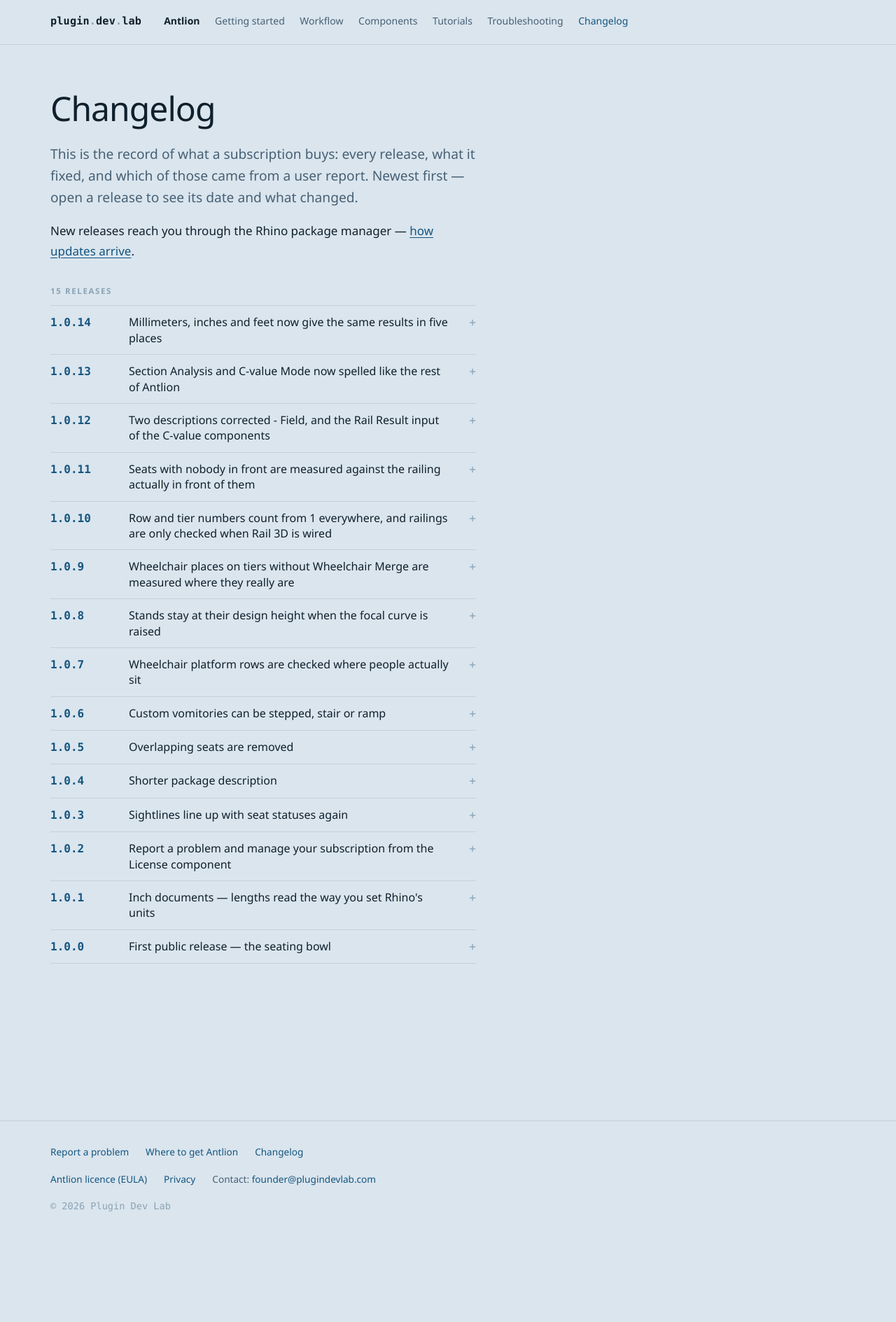
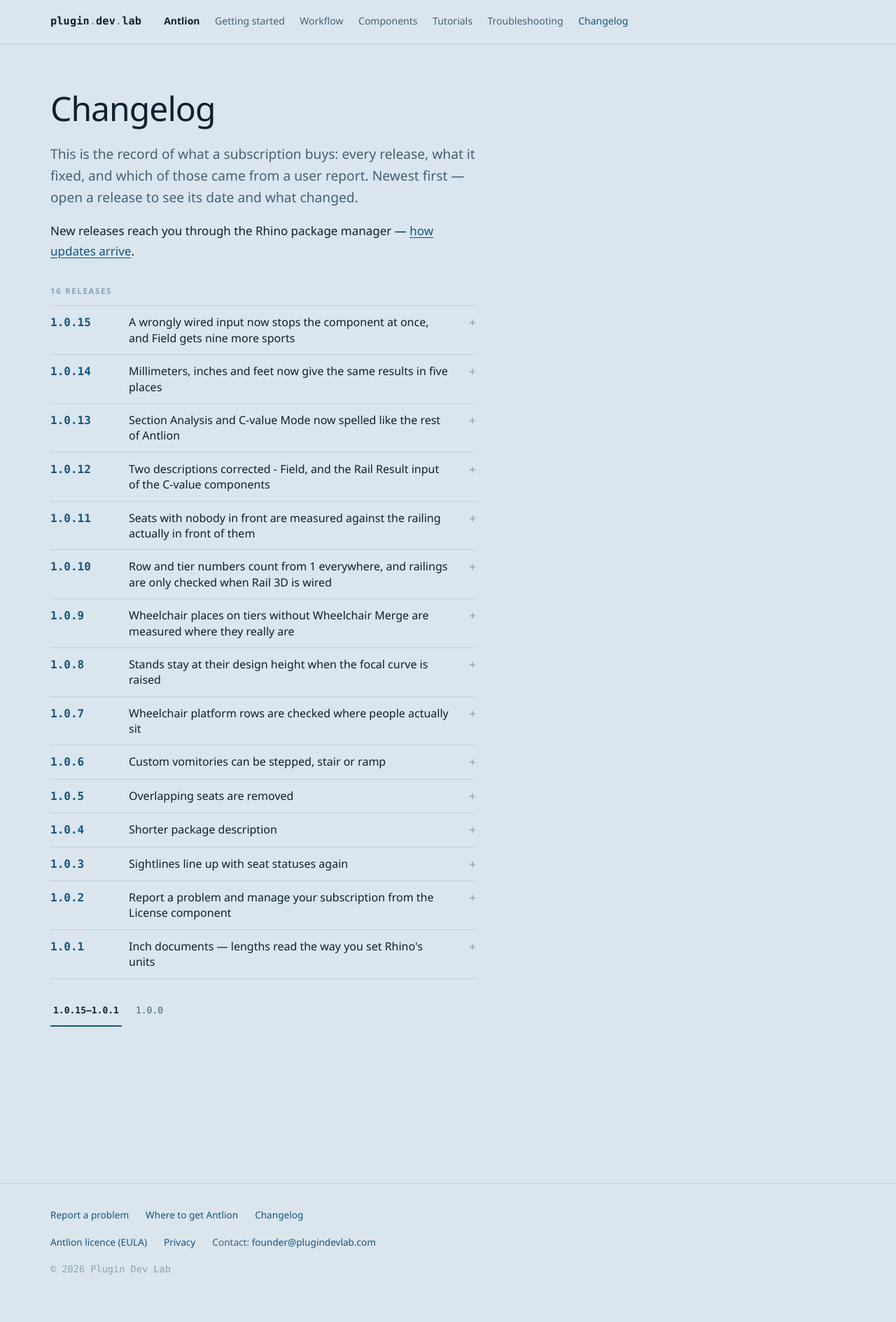
Before and after one commit to plugindevlab/plugindevlab.github.io, a Jekyll site: the page built from antlion/changelog/index.md, in a window 1280 px wide. Shown: the whole page at 70% size. Built offline with Jekyll 4.4.1, drawn with Linux system fonts in a browser that asks for light colours; before the commit the page ends 1800 px from its top, so only the background shows below that.

Commit message:
Site: Antlion 1.0.15 - a wrongly wired input now stops the component at once, and Field gets nine more sports

```diff
--- a/_data/changelog.yml
+++ b/_data/changelog.yml
@@ -1,4 +1,41 @@
 antlion:
+  - version: "1.0.15"
+    date: "2026-10-14"
+    title: A wrongly wired input now stops the component at once, and Field gets nine more sports
+    body: |
+      **Fixed**
+
+      - **All components** - An input that takes one result from another component, such as Custom Seat's VD,
+        made the whole component run once for every item that reached it. Curves wired there by mistake were
+        quietly ignored, so 63 curves meant the same bowl laid out 63 times - minutes of work and gigabytes of
+        memory before anything came back. Now the component stops at once with one red message that names the
+        input, how many items reached it and where they came from. Nothing downstream runs on the bad data.
+      - **Field** - The 400 m track outline followed the lane 1 measuring line, 8.85 m inside the centre of the
+        outermost lane that athletics sightlines aim at, so stands came out too far from the focal line and
+        C-values looked better than they are. The outline is now the outside edge of lane 8. To aim at the centre of the
+        outermost lane, use Focal Direction HORIZONTAL with a Focal Offset of 610 mm. Files using the track
+        change when they recalculate - nothing to rewire.
+      - **Field** - On the track, the east and west half positions put the base point at the centre of the
+        semicircle instead of on the outline. It now sits at the tip of the semicircle, on the outline.
+      - **Field** - Rugby union was 100 × 70 m without its in-goal areas, so end stands were measured from a
+        boundary up to 22 m too far away. It is now 120 × 70 m, in-goal included.
+      - **Field** and **View Limit** - When an update changed the Sport Mode list, a wired Value List could fall
+        back to its first choice and quietly switch your sport to soccer. Your choice is now kept.
+      - **Field** - A custom curve that is not closed now says so first, instead of first asking for a focal point.
+      - **Field** - On a custom rectangle, the east half position depended on the direction the curve was drawn
+        and could land on the west side. It now always takes the end toward Base Plane X.
+
+      **Added**
+
+      - **Field** - Nine sports whose rules fix one size: an NHL ice rink, an NBA court, Canadian football,
+        rugby league, field hockey, volleyball, netball, badminton and a 50 m pool.
+      - **Field** - Each Sport Mode choice now reads sport · rule · metric or imperial, so you can see which
+        rulebook a size comes from and in which units it is defined.
+      - **Field** - A custom outline that touches the middle of each side of its bounding rectangle - a track,
+        a rounded rectangle, an ellipse - can now use the four half positions, Focal Offset and HORIZONTAL like
+        the presets when no Custom Focal Point is wired. Before, only a plain rectangle could, and anything else
+        needed a Custom Focal Point. A wired Custom Focal Point still wins, so older files keep aiming where they did.
+      - **Field** - A note when a Custom Focal Point sits more than 5 m outside the field.
   - version: "1.0.14"
     date: "2026-10-12"
     title: Millimeters, inches and feet now give the same results in five places
--- a/_includes/changelog.html
+++ b/_includes/changelog.html
@@ -1,8 +1,14 @@
 {%- assign rels = site.data.changelog[include.product] -%}
 {%- if rels and rels.size > 0 %}
+{%- assign per = 15 -%}
+{%- assign npages = rels.size | plus: per | minus: 1 | divided_by: per -%}
 <p class="label rel-count">{{ rels.size }} {% if rels.size == 1 %}release{% else %}releases{% endif %}</p>
+<div class="rel-pages">
+{%- for pi in (1..npages) %}
+{%- assign off = pi | minus: 1 | times: per %}
+<section class="rel-page" id="rel-page-{{ pi }}">
 <div class="rel-list">
-{%- for r in rels %}
+{%- for r in rels limit: per offset: off %}
 <details class="rel" id="v{{ r.version | replace: '.', '-' }}">
 <summary><span class="rel-v" translate="no">{{ r.version }}</span> <span class="rel-t">{{ r.title }}</span></summary>
 <div class="rel-body">
@@ -12,6 +18,22 @@
 </details>
 {%- endfor %}
 </div>
+{%- if npages > 1 %}
+<nav class="rel-nav" aria-label="Release pages">
+{%- for pj in (1..npages) %}
+{%- assign o2 = pj | minus: 1 | times: per %}
+{%- assign last = o2 | plus: per | minus: 1 %}
+{%- assign maxi = rels.size | minus: 1 %}
+{%- if last > maxi %}{% assign last = maxi %}{% endif %}
+{%- assign hi = rels[o2].version %}
+{%- assign lo = rels[last].version %}
+<a href="#rel-page-{{ pj }}" translate="no"{% if pj == pi %} aria-current="page"{% endif %}>{{ hi }}{% if hi != lo %}–{{ lo }}{% endif %}</a>
+{%- endfor %}
+</nav>
+{%- endif %}
+</section>
+{%- endfor %}
+</div>
 {%- else %}
 <p><em>No public releases yet.</em></p>
 {%- endif %}
--- a/assets/css/style.css
+++ b/assets/css/style.css
@@ -453,6 +453,19 @@ figure.fig figcaption {
   .rel-v { min-width: var(--sp8); }
   .rel-body { padding-left: 0; }
 }
+.rel-page { display: none; scroll-margin-top: var(--sp6); }
+.rel-page:first-of-type { display: block; }
+.rel-page:target { display: block; }
+.rel-page:has(:target) { display: block; }
+.rel-pages:has(:target) .rel-page:first-of-type:not(:target):not(:has(:target)) { display: none; }
+.rel-nav { display: flex; flex-wrap: wrap; gap: var(--sp2) var(--sp4); margin: calc(-1 * var(--sp5)) 0 var(--sp7); }
+.rel-nav a {
+  display: inline-flex; align-items: center; min-height: 44px; padding: 0 var(--sp1);
+  font: 400 var(--t2)/1.4 var(--font-mono); font-variant-numeric: tabular-nums;
+  color: var(--soft); text-decoration: none; border-bottom: 2px solid transparent;
+}
+.rel-nav a:hover { color: var(--accent); }
+.rel-nav a[aria-current] { color: var(--ink); font-weight: 600; border-bottom-color: var(--accent); }
 
 .sheet { max-width: var(--sheet); background: var(--panel); border: 1.5px solid var(--frame); position: relative; }
 .sheet::before { content: ""; position: absolute; inset: 7px; border: .5px solid var(--line); pointer-events: none; }
```
Also changed, not shown: _data/components.json.
